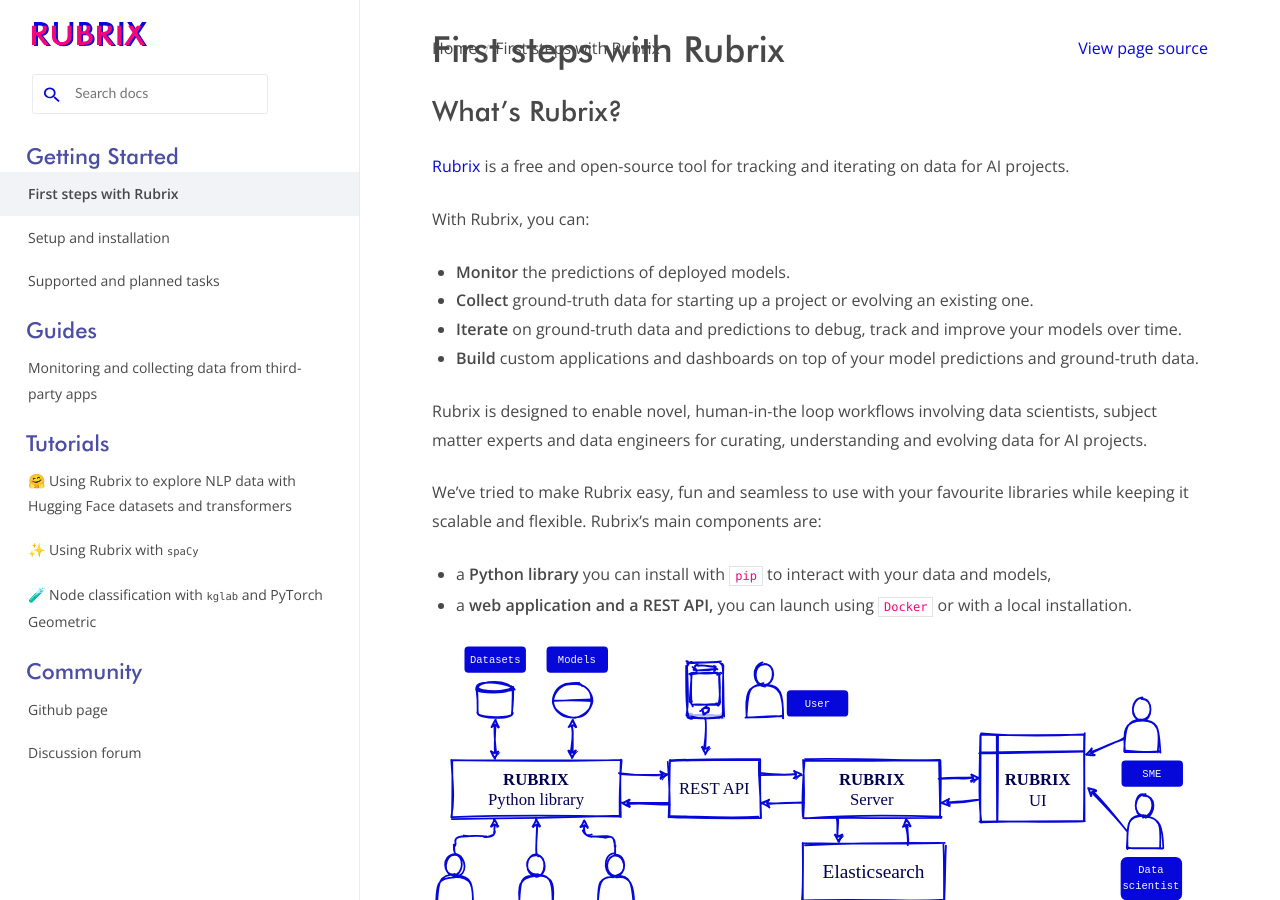
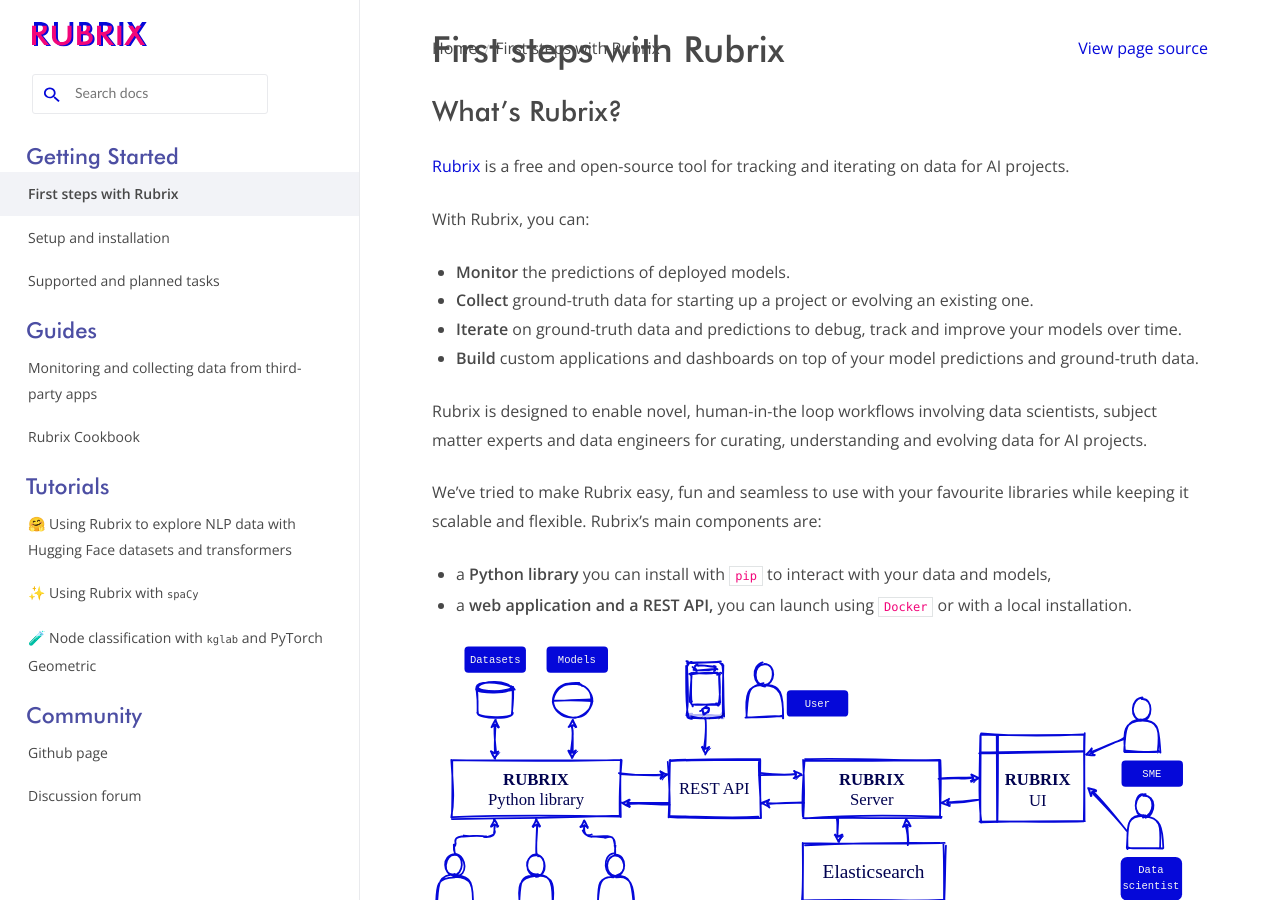
Before and after one commit to python547/rubrix-python251, a Sphinx documentation site: the page built from docs/index.rst, in a window 1280 px wide and 900 px high. Built offline with Sphinx 7.4.7 and the Read the Docs theme 2.0.0, drawn with Linux system fonts in a browser that asks for light colours; pages that are not in the unit, such as notebooks, are missing from menus; the version number could not be read and is left out.

Commit message:
fixing index

```diff
--- a/docs/index.rst
+++ b/docs/index.rst
@@ -139,7 +139,8 @@
    :caption: Guides
    :hidden:
 
-   guides/streamlit_guide.rst
+   guides/streamlit_guide
+   guides/cookbook
 
 .. toctree::
    :maxdepth: 3
```
